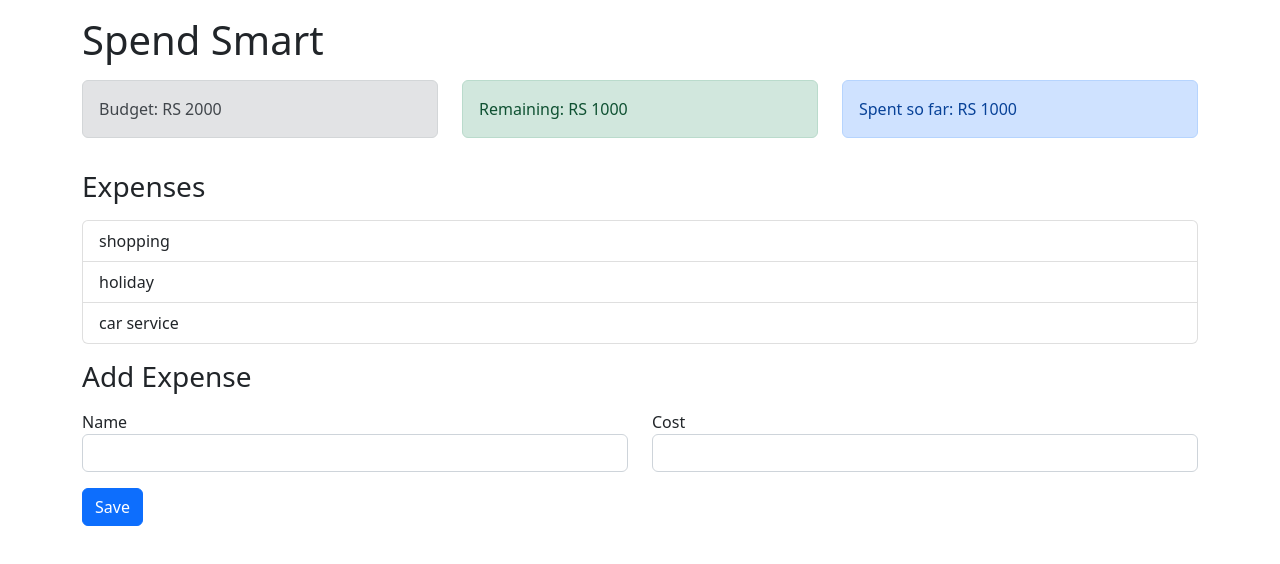
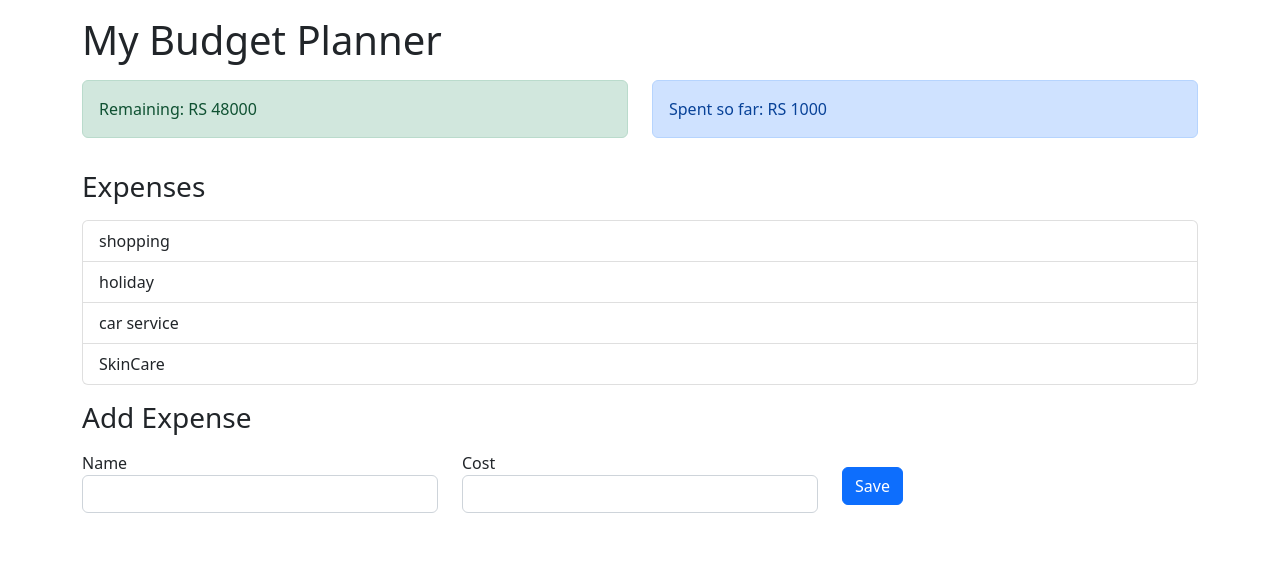
Before and after one commit to MuhammadAbdullaah676/SpendSmart, a React (Create React App) app in the folder spend-smart/: page / in a window 1280 px wide. Shown: the top 564 px of the page. Built offline with nearby package versions, Linux system fonts and the light colour scheme.

Commit message:
validation on add expense

```diff
--- a/spend-smart/package.json
+++ b/spend-smart/package.json
@@ -12,7 +12,8 @@
     "react": "^18.2.0",
     "react-dom": "^18.2.0",
     "react-scripts": "5.0.1",
-    "web-vitals": "^2.1.4"
+    "web-vitals": "^2.1.4",
+    "yup": "^1.2.0"
   },
   "scripts": {
     "start": "react-scripts start",
--- a/spend-smart/src/App.js
+++ b/spend-smart/src/App.js
@@ -1,21 +1,21 @@
-
 import React from 'react';
 import 'bootstrap/dist/css/bootstrap.min.css';
-import Budget from './components/Budget';
+//import Budget from './components/Budget';
 import Remaining from './components/Remaining';
 import ExpenseTotal from './components/ExpenseTotal';
 import ExpenseList from './components/ExpenseList';
 import AddExpenseForm from './components/AddExpenseForm';
 
+
 const App = () => {
 	return (
+
 			<div className='container'>
-			<h1 className='mt-3'>Spend Smart</h1>
+				<h1 className='mt-3'>My Budget Planner</h1>
 				<div className='row mt-3'>
-				<div className='col-sm'>
-
+					{/* <div className='col-sm'>
 						<Budget />
-				</div>
+					</div> */}
 					<div className='col-sm'>
 						<Remaining />
 					</div>
@@ -36,6 +36,7 @@ const App = () => {
 					</div>
 				</div>
 			</div>
+
 	);
 };
 
--- a/spend-smart/src/components/AddExpenseForm.js
+++ b/spend-smart/src/components/AddExpenseForm.js
@@ -1,38 +1,94 @@
-import React from 'react';
+
+import { Formik } from 'formik';
+import * as yup from "yup";
+
+
+const expenseSchema =yup.object().shape({
+	expenseName:yup.string()
+	.min (3,"To short!")
+	.max (30,"To long!")
+	.required("required"),
+	expenseCost:yup.number()
+	.min(1,"to short!")
+	.max(100000,"To long!")
+	.required( "required")
+
+})
+
 
 const AddExpenseForm = () => {
 
 	return (
-		<form>
+		<Formik
+
+		initialValues={{}}
+		validationSchema={expenseSchema }
+		onSubmit={(values) => {
+
+			console.log(values)
+		}}
+
+
+		>
+		{(props)=>(
+			<form onSubmit={props.handleSubmit}>
 			<div className='row'>
+
 				<div className='col-sm'>
-					<label for='name'>Name</label>
+					<label htmlFor='name'>Name</label>
 					<input
+
 						required='required'
 						type='text'
 						className='form-control'
 						id='name'
+
+
+						//required props
+						name="expenseName"
+						onChange={props.handleChange}
+						value={props.values.expenseName}
+
+
+
 					></input>
+					{props.touched.expenseName && props.errors.expenseName ? (
+                      <div style={{ color: "red"}}>{props.errors.expenseName}</div>
+                     ) : null}
+
 				</div>
+
 				<div className='col-sm'>
-					<label for='cost'>Cost</label>
+					<label htmlFor='cost'>Cost</label>
 					<input
 						required='required'
 						type='text'
 						className='form-control'
 						id='cost'
+
+						name="expenseCost"
+						onChange={props.handleChange}
+						value={props.values.expenseCost}
+
+
 					></input>
+					{/* validation messegs */}
+					 {props.touched.expenseCost && props.errors.expenseCost ? (
+                      <div style={{ color: "red"}}> {props.errors.expenseCost}</div>
+                     ) : null}
 				</div>
-
-			</div>
-            <div className='row'>
-            	<div className='col-sm'>
+				<div className='col-sm'>
 					<button type='submit' className='btn btn-primary mt-3'>
 						Save
 					</button>
 				</div>
-            </div>
+			</div>
 		</form>
+
+		)}
+
+
+		</Formik>
 	);
 };
 
--- a/spend-smart/src/components/Budget.js
+++ b/spend-smart/src/components/Budget.js
@@ -1,9 +1,12 @@
-import React from 'react';
+
+import React,{useContext} from 'react';
+
 
 const Budget = () => {
+	const {budget}=useContext();
 	return (
-		<div className='alert alert-secondary'color='teapink'>
-			Budget: RS 2000
+		<div className='alert alert-secondary'>
+			Budget: RS {budget}
 		</div>
 	);
 };
--- a/spend-smart/src/components/ExpenseList.js
+++ b/spend-smart/src/components/ExpenseList.js
@@ -1,17 +1,19 @@
-import React from 'react'
+
 import ExpenseItem from './ExpenseItem';
+
 
 const ExpenseList = () => {
     const expenses = [
-		{ id: 12, name: 'shopping', cost: 40 },
-		{ id: 13, name: 'holiday', cost: 400 },
-		{ id: 14, name: 'car service', cost: 50 },
+		{ id: 12, name: 'shopping', cost: 1000 },
+		{ id: 13, name: 'holiday', cost: 900 },
+		{ id: 14, name: 'car service', cost: 100 },
+		{ id :15, name:'SkinCare',cost:1000 }
 	];
 
     return (
 		<ul className='list-group'>
-			{expenses.map((expense) => (
-				<ExpenseItem id={expense.id} name={expense.name} cost={expense.cost} />
+			{expenses.map((expense,index) => (
+				<ExpenseItem  key={index} id={expense.id} name={expense.name} cost={expense.cost} />
 			))}
 		</ul>
     )
--- a/spend-smart/src/components/Remaining.js
+++ b/spend-smart/src/components/Remaining.js
@@ -3,9 +3,10 @@ import React from 'react';
 const Remaining = () => {
 	return (
 		<div className='alert alert-success'>
-			Remaining: RS 1000
+			Remaining: RS 48000
 		</div>
 	);
 };
 
+
 export default Remaining;
--- a/spend-smart/src/index.css
+++ /dev/null
@@ -1,13 +0,0 @@
-body {
-  margin: 0;
-  font-family: -apple-system, BlinkMacSystemFont, 'Segoe UI', 'Roboto', 'Oxygen',
-    'Ubuntu', 'Cantarell', 'Fira Sans', 'Droid Sans', 'Helvetica Neue',
-    sans-serif;
-  -webkit-font-smoothing: antialiased;
-  -moz-osx-font-smoothing: grayscale;
-}
-
-code {
-  font-family: source-code-pro, Menlo, Monaco, Consolas, 'Courier New',
-    monospace;
-}
--- a/spend-smart/src/index.js
+++ b/spend-smart/src/index.js
@@ -1,8 +1,8 @@
 import React from 'react';
 import ReactDOM from 'react-dom/client';
-import './index.css';
+
 import App from './App';
-import reportWebVitals from './reportWebVitals';
+
 
 const root = ReactDOM.createRoot(document.getElementById('root'));
 root.render(
@@ -10,8 +10,3 @@ root.render(
     <App />
   </React.StrictMode>
 );
-
-// If you want to start measuring performance in your app, pass a function
-// to log results (for example: reportWebVitals(console.log))
-// or send to an analytics endpoint. Learn more: https://bit.ly/CRA-vitals
-reportWebVitals();
--- a/spend-smart/src/reportWebVitals.js
+++ /dev/null
@@ -1,13 +0,0 @@
-const reportWebVitals = onPerfEntry => {
-  if (onPerfEntry && onPerfEntry instanceof Function) {
-    import('web-vitals').then(({ getCLS, getFID, getFCP, getLCP, getTTFB }) => {
-      getCLS(onPerfEntry);
-      getFID(onPerfEntry);
-      getFCP(onPerfEntry);
-      getLCP(onPerfEntry);
-      getTTFB(onPerfEntry);
-    });
-  }
-};
-
-export default reportWebVitals;
```
Also changed, not shown: spend-smart/src/App.css (deleted, +0 -38 lines), spend-smart/src/setupTests.js (deleted, +0 -5 lines), 1 other file (tests, documents, lock files or other folders). Lines whose indentation alone changed are shown as unchanged.
